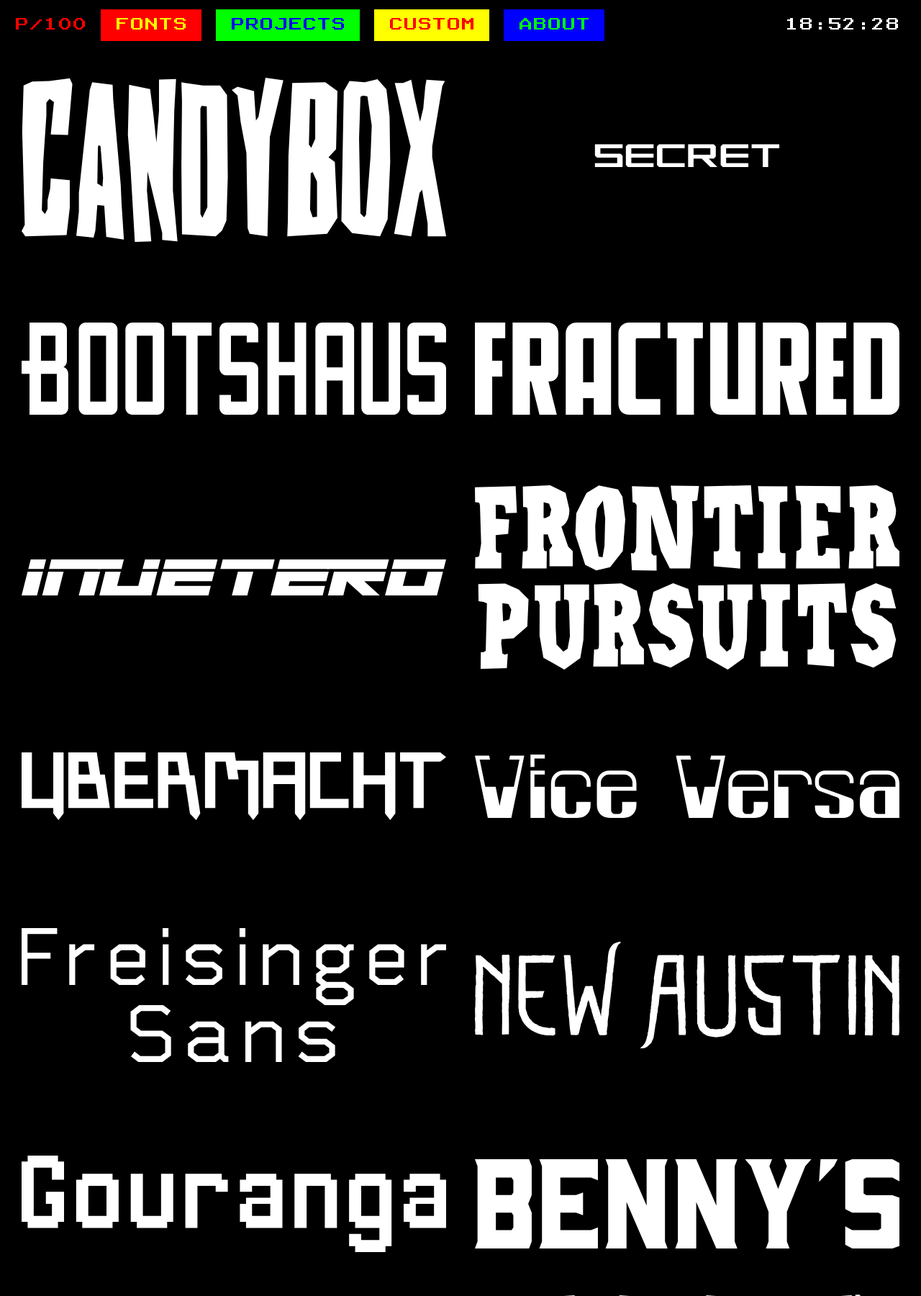
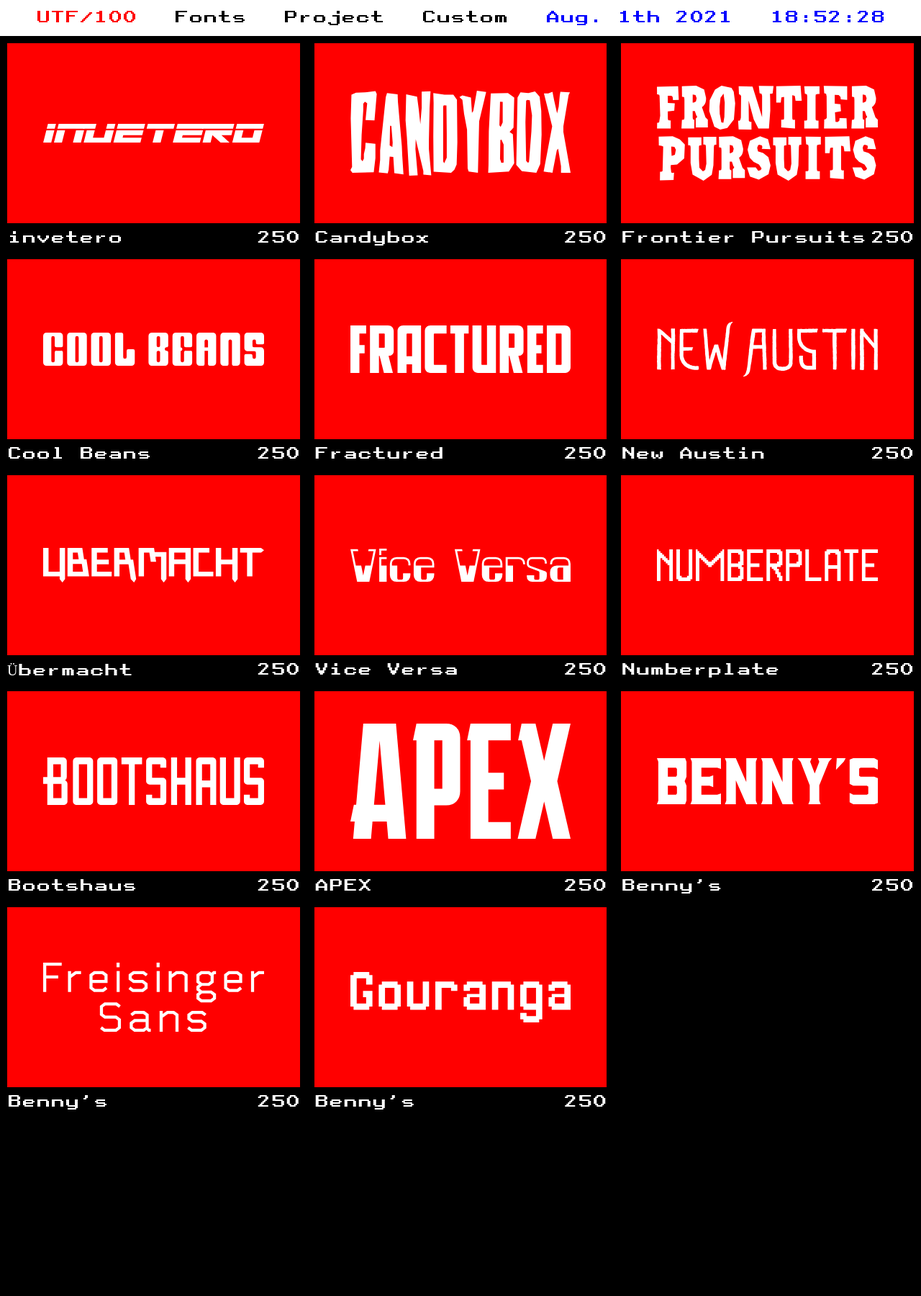
Before and after one commit to f3lixh/unofficialtypefoundry, a plain HTML site: page index.html in a window 1280 px wide. Shown: the top 1800 px of the page at 72% size. After the commit the page ends 1550 px from the top, so only its background shows below. Drawn offline with nearby package versions, Linux system fonts and the light colour scheme.

Commit message:
version2

```diff
--- /dev/null
+++ b/css/styles.css
@@ -0,0 +1,123 @@
+:root {
+	--tt1-font-size: 20px;
+}
+
+/* UTILITY */
+
+*{
+    box-sizing: border-box;
+    margin: 0;
+    padding: 0px;
+}
+
+*, :after, :before {
+    box-sizing: inherit;
+}
+
+body {
+	font-family: "Teletext Type 1";
+	background-color: black;
+
+	font-size: var(--tt1-font-size);
+
+}
+
+.utf-logo {
+    margin-top: 70px;
+    color: red;
+    flex-direction: column;
+    font-size: 10px;
+    align-items: center;
+}
+.logo {
+    height: 100px;
+}
+
+/* Navigation */
+
+.nav-container {
+    display: flex;
+    width: 100%;
+    height: 50px;
+    position: fixed;
+    top: 0;
+
+}
+
+
+.nav-ul {
+    width: 100%;
+
+    align-items: center;
+
+    list-style: none;
+    display: flex;
+
+    padding: 0px 50px;
+    justify-content: space-between;
+}
+
+/* Font Panel */
+
+.font-panel-container{
+    display: flex;
+    flex-wrap: wrap;
+    flex-flow: row wrap;
+
+}
+
+
+
+.font-panel-item {
+    width: 33.3333%;
+    height: 300px;
+    color: white;
+    cursor: pointer;
+
+}
+
+
+.font-panel-img-wrapper {
+    height: 250px;
+    display: flex;
+    justify-content: center;
+    align-items: center;
+    margin: 10px;
+}
+
+.font-panel-img-wrapper img {
+
+   height: auto;
+    width: auto;
+    margin: 50px;
+
+}
+
+
+.font-panel-img{
+    height: 140px;
+}
+
+
+
+.font-panel-data{
+    justify-content: space-between;
+    margin: 10px;
+
+}
+
+.font-panel-img-wrapper:hover {
+    background-color: black;
+    transition: ease-in-out .125s;
+}
+
+@media (max-width: 768px){
+    .font-panel-item {
+        width: 50%;
+        height: 300px;
+        color: white;
+        cursor: pointer;
+
+    }
+
+}
--- a/css/util.css
+++ b/css/util.css
@@ -59,8 +59,14 @@
 .p-20 {
     padding: 20px;
 }
+.p-10 {
+    padding: 10px;
+}
 .my-20 {
     margin: 0px 20px;
+}
+.m-20{
+    margin: 20px;
 }
 .flex{
 	display: flex;
@@ -68,3 +74,19 @@
 .non-select {
     user-select: none;
 }
+a {
+    text-decoration: none;
+
+}
+h1, h2, h3, h4, h5, h6 {
+	font-weight: normal;
+}
+.h2-header {
+    display: flex;
+    justify-content: center;
+    font-size: 1em;
+}
+
+.top-nav{
+    margin-top: 50px;
+}
--- a/index.html
+++ b/index.html
@@ -4,193 +4,198 @@
 <head>
   <meta charset="utf-8">
   <meta name="viewport" content="width=device-width, initial-scale=1">
-  <link href="css/stylesheet.css" rel="stylesheet">
+  <link href="css/styles.css" rel="stylesheet">
   <link href="css/fonts.css" rel="stylesheet">
   <link href="css/util.css" rel="stylesheet">
   <script src="https://ajax.googleapis.com/ajax/libs/jquery/3.5.1/jquery.min.js"></script>
-  <script src="lib/jquery.fittext.js"></script>
   <link rel="icon" href="img/logo_icon.png">
   <title>unofficial type foundry</title>
 </head>
 
-<body onresize="fitMyFonts()">
-
-
+<body>
     <nav class="nav-container">
-    <ul class="user-interact">
-      <li style="list-style: none;"><a href="#" class="text-red nav-logo">P/100</a></li>
-      <li style="list-style: none;"><a href="#" class="nav-burger" onclick="changeBurgerCharacter()" id="nav-button">&#9776;</a></li>
-    </ul>
-    <ul class="nav-list set-left">
-      <li class="nav-list-item"><a href="" class="nav-list-btn text-yellow bg-red">Fonts</a></li>
-      <li class="nav-list-item"><a href="" class="nav-list-btn text-blue bg-green">Projects</a></li>
-      <li class="nav-list-item"><a href="" class="nav-list-btn text-red bg-yellow">Custom</a></li>
-      <li class="nav-list-item"><a href="" class="nav-list-btn text-green bg-blue">About</a></li>
-    </ul>
-    <ul class="nav-list set-right">
-      <li class="nav-list-item"><a href="" id="dateDisplay"></a></li>
-      <li class="nav-list-item"><a href="" id="timeDisplay"></a></li>
+        <ul class="nav-ul bg-white">
+            <li class="nav-listitem"><a class="text-red" href="">UTF/100</a></li>
+            <li class="nav-listitem"><a class="text-black" href="">Fonts</a></li>
+            <li class="nav-listitem"><a class="text-black" href="">Project</a></li>
+            <li class="nav-listitem"><a class="text-black" href="">Custom</a></li>
+            <li class="nav-listitem"><p class="text-blue non-select" href="" id="dateDisplay"></p></li>
+            <li class="nav-listitem"><p class="text-blue non-select" href="" id="timeDisplay"></p></li>
         </ul>
 
     </nav>
 
-  <!-- Header -->
-  <main>
-    <!--
-    <section class="showcase" style="margin-top: 100px;">
-      <div class="container grid">
-        <div class="logo-container"> <img src="img/utf_logo.svg" alt="UTF Logo" class="pageLogo">
-          <p id="logoText">unofficial <br>
-            type <br>
-            foundry</p>
-        </div>
-        <div class="newsfeed">
-          <p>NEW TYPEFACE: "San Lorca" now available!</p>
-          <p>&#42; &#42; 457 &#42; &#42;</p>
-        </div>
-        <div class="newsfeed sales bg-red">
-          <p>SAVE 20% on the latest APEX Typeface!</p>
-          <p>&#42; &#42; 437 &#42; &#42;</p>
-        </div>
-      </div>
+   <!--  <div class="flex utf-logo">
+        <img src="img/utf_logo.svg" alt="UTF Logo" class="logo">
+        <h2>unofficial type foundry</h2>
+    </div> -->
+
+    <!-- <div class="h2-header bg-white m-20 top-nav">
+        <h2 class="text-black p-10 non-select">Font Index</h2>
+    </div> -->
+<!--    <section style="margin-top: 50px;">
+    <img src="img/header_1.svg" alt="">
+
    </section> -->
 
 
-    <div class="flex-breakline">
+    <section class="font-panel-container top-nav">
 
-      <h4 style="font-weight: normal;">Newest Typefaces</h4>
+        <a class="font-panel-item">
+            <div class="font-panel-img-wrapper bg-red">
+                <img class="font-panel-img-maxwidth" src="img/font_thumbnails/invetero.svg" alt="">
+            </div>
+            <div class="font-panel-data flex">
+               <span>invetero</span>
+               <span>250</span>
+            </div>
+        </a>
 
+        <a class="font-panel-item">
+            <div class="font-panel-img-wrapper bg-red">
+                <img class="font-panel-img-maxwidth" src="img/font_thumbnails/candybox.svg" alt="">
             </div>
+            <div class="font-panel-data flex">
+               <span>Candybox</span>
+               <span>250</span>
+            </div>
+        </a>
 
-    <!-- FontShowcase -->
-
-    <section class="font-showcase" style="margin-top: 40px;">
-
-      <div class="font-grid">
-
-        <div class="fontPreview candybox">
-         <img src="img/font_thumbnails/candybox.svg" alt="Candybox">
+        <a class="font-panel-item">
+            <div class="font-panel-img-wrapper bg-red">
+                <img class="font-panel-img-maxwidth" src="img/font_thumbnails/frontierpursuits.svg" alt="">
             </div>
-        <div class="fontPreview secret">
-          <h3 id="secret">Secret</h3>
+            <div class="font-panel-data flex">
+               <span>Frontier Pursuits</span>
+               <span>250</span>
             </div>
-        <div class="fontPreview bootshaus">
-         <img src="img/font_thumbnails/bootshaus.svg" alt="Bootshaus">
-        </div>
-        <div class="fontPreview fractured">
-          <img src="img/font_thumbnails/fracured.svg" alt="Fractured">
-        </div>
-        <div class="fontPreview inuetero">
-          <img src="img/font_thumbnails/invetero.svg" alt="invetero">
-        </div>
-        <div class="fontPreview frontierpursuits">
-          <img src="img/font_thumbnails/frontierpursuits.svg" alt="Frontier Pursuits">
-        </div>
-        <div class="fontPreview ubermacht">
-          <img src="img/font_thumbnails/ubermacht.svg" alt="Übermacht">
-        </div>
-        <div class="fontPreview viceversa">
-          <img src="img/font_thumbnails/viceversa.svg" alt="Vice Versa">
-        </div>
-        <div class="fontPreview freisinger">
-          <img src="img/font_thumbnails/freisingersans.svg" alt="Fresinger Sans">
-        </div>
-        <div class="fontPreview newaustin">
-          <img src="img/font_thumbnails/newaustin.svg" alt="New Austin">
-        </div>
-        <div class="fontPreview gouranga">
-          <img src="img/font_thumbnails/gouranga.svg" alt="Gouranga">
-        </div>
-        <div class="fontPreview bennys">
-          <img src="img/font_thumbnails/benny.svg" alt="Benny's">
-        </div>
-        <div class="fontPreview karolin">
-          <img src="img/font_thumbnails/karolin.svg" alt="Karolin">
-        </div>
-        <div class="fontPreview captain-loggins">
-          <img src="img/font_thumbnails/rockradio.svg" alt="Rock Radio">
-        </div>
-        <div class="fontPreview declasse">
-          <img src="img/font_thumbnails/declasse.svg" alt="Declasse">
-        </div>
-        <div class="fontPreview apex">
-          <img src="img/font_thumbnails/apex.svg" alt="Apex">
-        </div>
+        </a>
 
 
+        <a class="font-panel-item">
+            <div class="font-panel-img-wrapper bg-red">
+                <img class="font-panel-img-maxwidth" src="img/font_thumbnails/coolbeans.svg" alt="">
             </div>
+            <div class="font-panel-data flex">
+               <span>Cool Beans</span>
+               <span>250</span>
+            </div>
+        </a>
+
+        <a class="font-panel-item">
+            <div class="font-panel-img-wrapper bg-red">
+                <img class="font-panel-img-maxwidth" src="img/font_thumbnails/fracured.svg" alt="">
+            </div>
+            <div class="font-panel-data flex">
+               <span>Fractured</span>
+               <span>250</span>
+            </div>
+        </a>
+
+
+        <a class="font-panel-item">
+            <div class="font-panel-img-wrapper bg-red">
+                <img class="font-panel-img-maxwidth" src="img/font_thumbnails/newaustin.svg" alt="">
+            </div>
+            <div class="font-panel-data flex">
+               <span>New Austin</span>
+               <span>250</span>
+            </div>
+        </a>
+
+
+        <a class="font-panel-item">
+            <div class="font-panel-img-wrapper bg-red">
+                <img class="font-panel-img-maxwidth" src="img/font_thumbnails/ubermacht.svg" alt="">
+            </div>
+            <div class="font-panel-data flex">
+               <span>Übermacht</span>
+               <span>250</span>
+            </div>
+        </a>
+
+
+        <a class="font-panel-item">
+            <div class="font-panel-img-wrapper bg-red">
+                <img class="font-panel-img-maxwidth" src="img/font_thumbnails/viceversa.svg" alt="">
+            </div>
+            <div class="font-panel-data flex">
+               <span>Vice Versa</span>
+               <span>250</span>
+            </div>
+        </a>
+
+        <a class="font-panel-item">
+            <div class="font-panel-img-wrapper bg-red">
+                <img class="font-panel-img-maxwidth" src="img/font_thumbnails/numberplate.svg" alt="">
+            </div>
+            <div class="font-panel-data flex">
+               <span>Numberplate</span>
+               <span>250</span>
+            </div>
+        </a>
+        <a class="font-panel-item">
+            <div class="font-panel-img-wrapper bg-red">
+                <img class="font-panel-img-maxwidth" src="img/font_thumbnails/bootshaus.svg" alt="">
+            </div>
+            <div class="font-panel-data flex">
+               <span>Bootshaus</span>
+               <span>250</span>
+            </div>
+        </a>
+
+        <a class="font-panel-item">
+            <div class="font-panel-img-wrapper bg-red">
+                <img  class="font-panel-img-maxwidth" src="img/font_thumbnails/apex.svg" alt="">
+            </div>
+            <div class="font-panel-data flex">
+               <span>APEX</span>
+               <span>250</span>
+            </div>
+        </a>
+
+        <a class="font-panel-item">
+            <div class="font-panel-img-wrapper bg-red">
+                <img class="font-panel-img-maxwidth" src="img/font_thumbnails/benny.svg" alt="">
+            </div>
+            <div class="font-panel-data flex">
+               <span>Benny's</span>
+               <span>250</span>
+            </div>
+        </a>
+
+        <a class="font-panel-item">
+            <div class="font-panel-img-wrapper bg-red">
+                <img class="font-panel-img-maxwidth" src="img/font_thumbnails/freisingersans.svg" alt="">
+            </div>
+            <div class="font-panel-data flex">
+               <span>Benny's</span>
+               <span>250</span>
+            </div>
+        </a>
+
+        <a class="font-panel-item">
+            <div class="font-panel-img-wrapper bg-red">
+                <img class="font-panel-img-maxwidth" src="img/font_thumbnails/gouranga.svg" alt="">
+            </div>
+            <div class="font-panel-data flex">
+               <span>Benny's</span>
+               <span>250</span>
+            </div>
+        </a>
+
+
+
+
+
+
+
+
+
+
+
     </section>
 
-  </main>
-  <!-- FOOTER -->
-  <footer>
-    <div class="advert">
-        <h4 style="font-weight: normal;" id="advert">You can also support my work on Patreon!</h4>
-    </div>
-    <div class="footer-grid">
-      <div class="footer-list ul-1">
-        <ul class="footer-ul">
-            <li class="footer-li">
-              <a href="#">
-                  <span class="footer-span">Fonts</span>
-                  <span class="footer-span">200</span>
-                </a>
-            </li>
-
-            <li class="footer-li">
-                <span class="footer-span">Projects</span>
-                <span class="footer-span">300</span>
-            </li>
-            <li class="footer-li">
-                <span class="footer-span">Custom</span>
-                <span class="footer-span">400</span>
-            </li>
-            <li class="footer-li">
-                <span class="footer-span">About</span>
-                <span class="footer-span">500</span>
-            </li>
-        </ul>
-    </div>
-        <div class="footer-list ul-2">
-            <ul class="footer-ul">
-                <li class="footer-li">
-                    <span class="footer-span">Imprint</span>
-                    <span class="footer-span">548</span>
-                </li>
-                <li class="footer-li">
-                    <span class="footer-span">Privacy</span>
-                    <span class="footer-span">782</span>
-                </li>
-                <li class="footer-li">
-                    <span class="footer-span">Legal</span>
-                    <span class="footer-span">875</span>
-                </li>
-            </ul>
-        </div>
-
-        <div class="footer-list ul-3">
-            <ul class="footer-ul">
-                <li class="footer-li">
-                    <span class="footer-span">Index</span>
-                    <span class="footer-span">548</span>
-                </li>
-                <li class="footer-li">
-                    <span class="footer-span">About</span>
-                    <span class="footer-span">782</span>
-                </li>
-                <li class="footer-li">
-                    <span class="footer-span">Legal</span>
-                    <span class="footer-span">875</span>
-                </li>
-            </ul>
-        </div>
-    </div>
-    <div class="copyright">
-        <p>&copy; 2021 unofficial type foundry</p>
-    </div>
-</footer>
+</body>
 <script src="main.js"></script>
-
-</body>
-
 </html>
```
Also changed, not shown: _index.html (added, +196 -0 lines), css/_stylesheet.css (renamed from css/stylesheet.css), img/header_1.svg (added), img/utf_logo.svg. Lines whose indentation alone changed are shown as unchanged.
